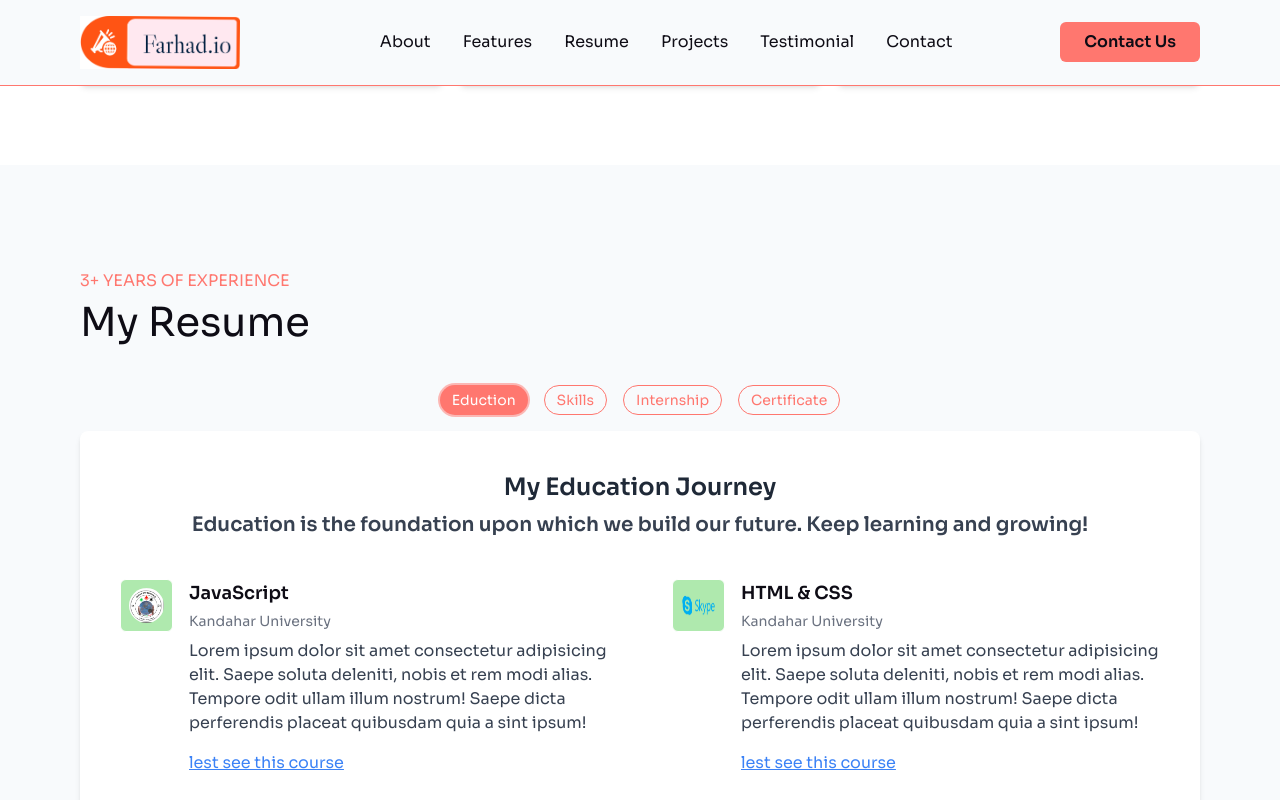
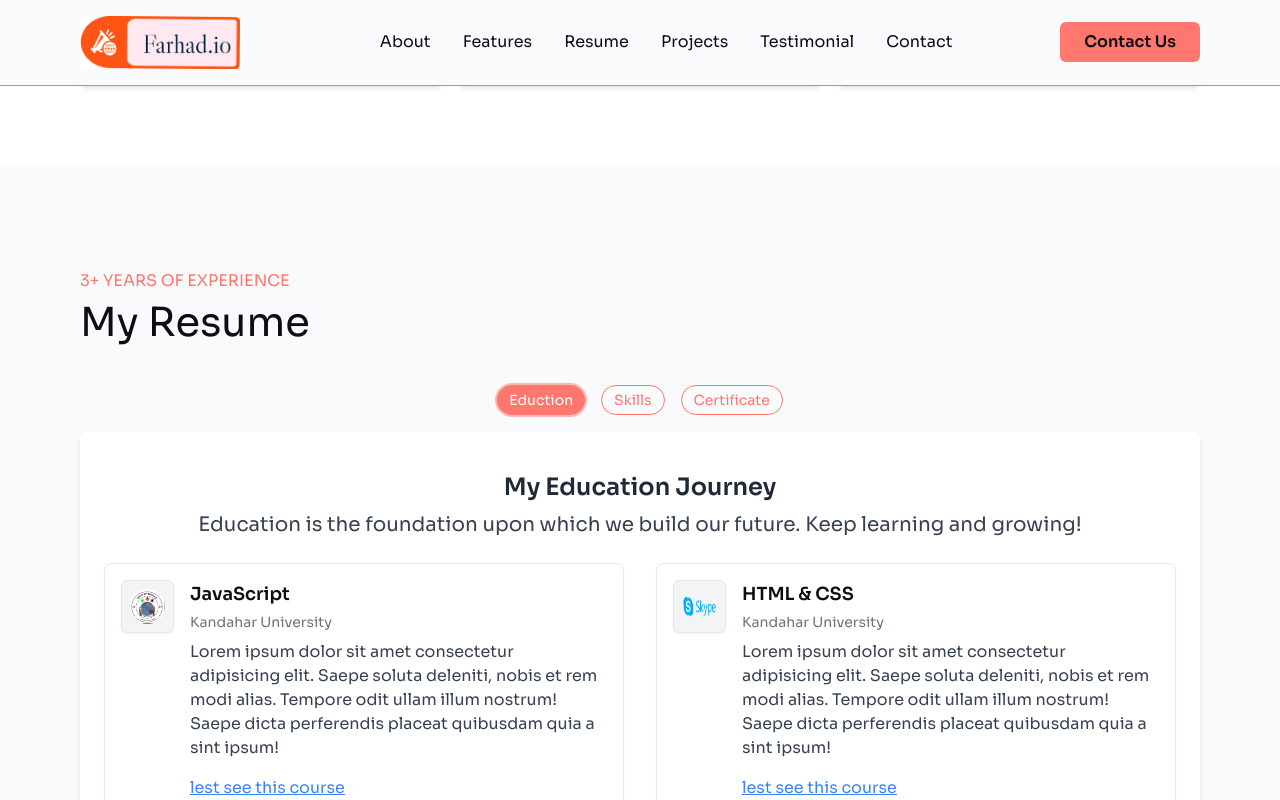
Before and after one commit to Farhadzafar/Farhad-Protfolio, a React (Vite) app: page / in a window 1280 px wide. Both pictures are taken after a click on the button "Eduction". Shown: the part 1581-2381 px from the top of the page. Built offline with nearby package versions, Linux system fonts and the light colour scheme.

Commit message:
add inmation ot the image react

```diff
--- a/src/components/Certificate.jsx
+++ b/src/components/Certificate.jsx
@@ -16,7 +16,7 @@ export default function Certificate() {
     <div className="w-full py-12 bg-white">
       <div className="text-center mb-8">
         <h2 className="text-2xl font-bold text-gray-800">Our Achievements</h2>
-        <p className="text-gray-600 mt-2">
+        <p className="mt-2 lg:px-8 px-2 text-center lg:text-xl font-medium text-gray-700">
           We are proud of our accomplishments and the milestones we ve reached.
           Here are some of the certificates that highlight our journey and
           success.
@@ -28,16 +28,16 @@ export default function Certificate() {
           showAll
             ? "md:grid-cols-2 lg:grid-cols-3"
             : "md:grid-cols-2 lg:grid-cols-3"
-        } justify-center`}
+        } justify-center `}
       >
         {certificateCard
           .slice(0, showAll ? certificateCard.length : 3)
           .map((data, i) => (
             <div
-              className="py-6 transform transition duration-300 hover:scale-105"
+              className="w-[90%] pb-4 my-6 transform transition duration-300 hover:shadow-lg rounded-md shadow-md overflow-hidden"
               key={i}
             >
-              <div className="w-[80%] mx-auto h-[10rem] rounded-md overflow-hidden shadow-lg border-2 border-blue-500">
+              <div className="w-[100%] mx-auto h-[10rem] overflow-hidden">
                 <img
                   className="w-full h-full object-cover"
                   src={data.image}
--- a/src/components/Eduction.jsx
+++ b/src/components/Eduction.jsx
@@ -7,7 +7,7 @@ export default function Eduction() {
       <h2 className="text-2xl font-bold text-center mt-4 text-gray-800">
         My Education Journey
       </h2>
-      <p className="mt-2 text-center text-xl font-semibold text-gray-700">
+      <p className="mt-2 lg:px-8 px-2 text-center lg:text-xl font-medium text-gray-700">
         Education is the foundation upon which we build our future. Keep
         learning and growing!
       </p>
--- a/src/components/EductionCard.jsx
+++ b/src/components/EductionCard.jsx
@@ -2,8 +2,8 @@ export default function EductionCard({ data }) {
   const { logo, title, description, linkName, link } = data;
 
   return (
-    <div className="flex flex-col lg:flex-row justify-start items-center sm:items-center sm:text-center lg:items-start mb-8 p-4 rounded-lg">
-      <div className="flex justify-center items-center p-2 border border-white rounded-md bg-color-4/60 mb-4 sm:mb-0 lg:mr-4">
+    <div className="flex flex-col lg:flex-row justify-start items-center sm:items-center sm:text-center lg:items-start mb-8 p-4 rounded-lg border shadow-sm hover:shadow-md">
+      <div className="flex justify-center items-center p-2 border rounded-md bg-gray-100 mb-4 sm:mb-0 lg:mr-4 shadow-sm">
         <img
           className="w-[35px] h-[35px] rounded-full"
           src={logo}
--- a/src/components/Skills.jsx
+++ b/src/components/Skills.jsx
@@ -8,7 +8,7 @@ export default function Skills() {
       <h2 className="text-2xl font-bold text-center mt-1 text-gray-800">
         My Skill Set
       </h2>
-      <p className="mt-2 text-center lg:text-xl font-medium text-gray-700">
+      <p className="mt-2 lg:px-8 px-2 text-center lg:text-xl font-medium text-gray-700">
         My education has given me diverse skills. I’m always learning and
         growing in technology.
       </p>
--- a/src/components/sections/About.jsx
+++ b/src/components/sections/About.jsx
@@ -14,7 +14,7 @@ export default function About() {
         />
       </div>
 
-      <div className="w-full md:w-[70%] pr-4 md:pr-20 pb-8 md:pb-16 py-10 md:py-20">
+      <div className="w-full md:w-[70%] pr-4 md:pr-20 pb-8 md:pb-16 py-10 md:py-20 md:left-center ">
         <span className="text-lg font-semibold text-gray-700">About me</span>
         <h1 className="text-3xl md:text-4xl font-bold text-gray-900 mt-4">
           Who Am I?
--- a/src/components/sections/Hero.jsx
+++ b/src/components/sections/Hero.jsx
@@ -30,25 +30,6 @@ export default function Hero() {
   return (
     <Section>
       <div className="w-full overflow-hidden relative">
-        {/* Icons for large screens */}
-        <div className="w-full hidden lg:block">
-          <img
-            src={react}
-            alt="react icon"
-            className="w-[4rem] absolute bottom-12 right-10 -z-1"
-          />
-          <img
-            src={git}
-            alt="git icon"
-            className="w-[3rem] absolute top-32 right-16 -z-1"
-          />
-          <img
-            src={nextJs}
-            alt="next js icon"
-            className="w-[8rem] absolute top-28 right-[35%] -z-1 -rotate-45"
-          />
-        </div>
-
         <div className="w-full h-full z-20 flex flex-col-reverse lg:flex-row gap-8 my-20 items-center lg:items-start">
           {/* Content about me */}
           <div className="w-full lg:w-[55%] mt-10 text-center lg:text-left">
@@ -115,7 +96,25 @@ export default function Hero() {
           </div>
 
           {/* Image of me */}
-          <div className="w-full lg:w-[40%] my-8 lg:ml-32 flex justify-center lg:justify-start">
+          <div className=" relative w-full lg:w-[40%] my-8 lg:ml-32 flex justify-center lg:justify-start">
+            {/* Icons for large screens */}
+
+            <img
+              src={react}
+              alt="react icon"
+              className="w-[5rem] absolute bottom-3 right-5 z-1 spin-animation"
+            />
+
+            <img
+              src={git}
+              alt="git icon"
+              className="w-[3rem] absolute top-8 right-0 -z-1"
+            />
+            <img
+              src={nextJs}
+              alt="next js icon"
+              className="w-[5rem] absolute top-0 left-0 lg:-left-28 lg:w-[8rem] -z-1 -rotate-45"
+            />
             <img
               className="w-[75%] md:w-[60%] lg:w-full rounded-full border-1 border-color-3 shadow-md shadow-color-3"
               src={farhad4}
--- a/src/components/sections/Resume.jsx
+++ b/src/components/sections/Resume.jsx
@@ -3,10 +3,10 @@ import Section from "../Section";
 import Skills from "../Skills";
 import Eduction from "../Eduction";
 import Certificate from "../Certificate";
-import Entership from "../Entership";
+// import Entership from "../Entership";
 
 export default function Resume() {
-  const [item, setItem] = useState("eduction");
+  const [item, setItem] = useState("skills");
 
   const buttonClasses = `
     border border-color-3 text-color-3 rounded-full px-3 py-1 text-sm
@@ -39,14 +39,14 @@ export default function Resume() {
           >
             Skills
           </button>
-          <button
+          {/* <button
             onClick={() => setItem("internship")}
             className={`${buttonClasses} ${
               item === "internship" ? activeButtonClasses : ""
             }`}
           >
             Internship
-          </button>
+          </button> */}
           <button
             onClick={() => setItem("certificate")}
             className={`${buttonClasses} ${
@@ -61,7 +61,7 @@ export default function Resume() {
         {item === "skills" && <Skills />}
         {item === "eduction" && <Eduction />}
         {item === "certificate" && <Certificate />}
-        {item === "internship" && <Entership />}
+        {/* {item === "internship" && <Entership />} */}
       </div>
     </Section>
   );
--- a/src/index.css
+++ b/src/index.css
@@ -119,3 +119,17 @@ html::-webkit-scrollbar-thumb {
 .perspective {
   perspective: 1000px;
 }
+
+/* custom.css */
+@keyframes spin {
+  0% {
+    transform: rotate(0deg);
+  }
+  100% {
+    transform: rotate(360deg);
+  }
+}
+
+.spin-animation {
+  animation: spin 2s linear infinite;
+}
```
